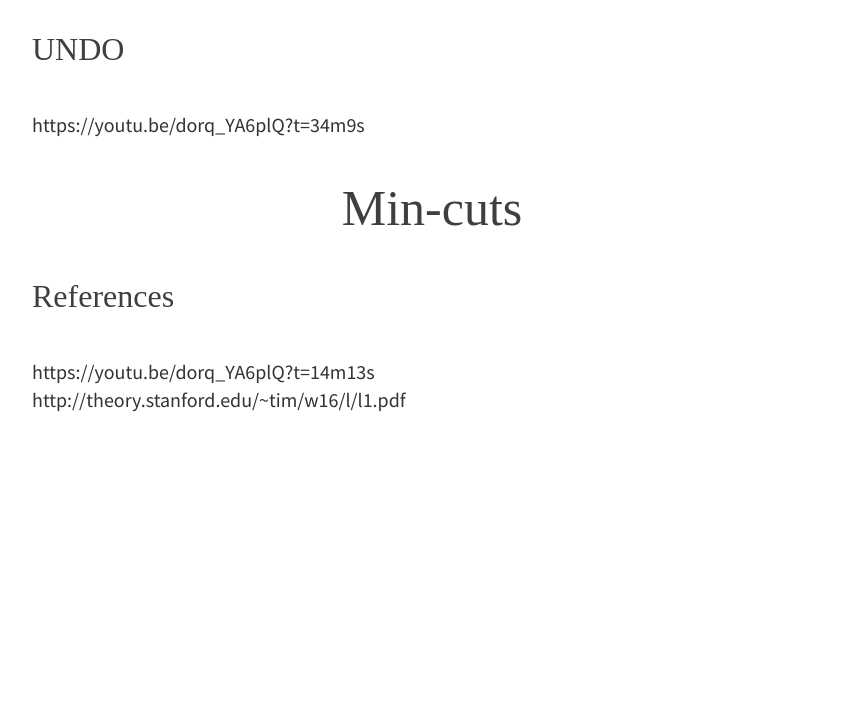
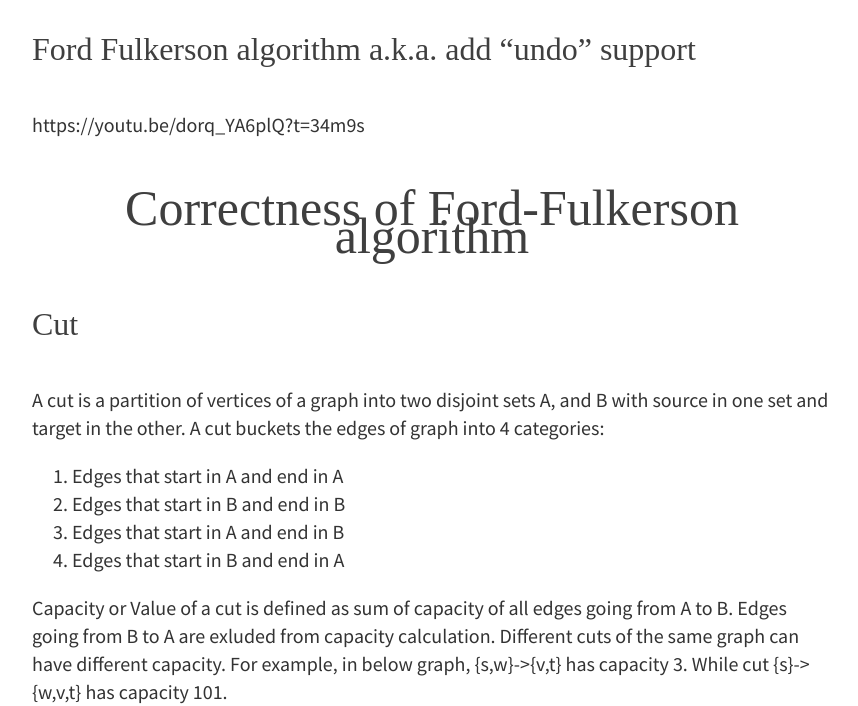
Before and after one commit to rbt91/rbt91.github.io, a Jekyll site: the page built from _posts/2016-10-17-maximum-flow.md, in a window 1280 px wide and 1400 px high, scrolled down 2533 px. Shown: the part 146-852 px from the top of the window, without its empty margins (208-1066 px from the left). Built offline with Jekyll 4.4.1, drawn with Linux system fonts in a browser that asks for light colours; some web fonts are replaced; before the commit the page ends 3163 px from its top, so only the background shows below that; some of the changed text lies outside the part shown; grey boxes are pictures that could not be loaded.

Commit message:
Update 2016-10-17-maximum-flow.md

```diff
--- a/_posts/2016-10-17-maximum-flow.md
+++ b/_posts/2016-10-17-maximum-flow.md
@@ -44,12 +44,37 @@ Where can this greedy algorithm break? If it terminates with a path that's not t
 ![greedy](http://i.imgur.com/v1FaeJf.png)
 
 
-## UNDO
+## Ford Fulkerson algorithm a.k.a. add "undo" support
 
 https://youtu.be/dorq_YA6plQ?t=34m9s
 
-# Min-cuts
+# Correctness of Ford-Fulkerson algorithm
 
+## Cut
+
+A cut is a partition of vertices of a graph into two disjoint sets A, and B with source in one set and target in the other. A cut buckets the edges of graph into 4 categories:
+
+1. Edges that start in A and end in A
+2. Edges that start in B and end in B
+3. Edges that start in A and end in B
+4. Edges that start in B and end in A
+
+Capacity or Value of a cut is defined as sum of capacity of all edges going from A to B. Edges going from B to A are exluded from capacity calculation. Different cuts of the same graph can have different capacity. For example, in below graph, {s,w}->{v,t} has capacity 3. While cut {s}->{w,v,t} has capacity 101.
+
+![cut](http://i.imgur.com/0ydWesA.png)
+
+_A min-cut is a cut with minimum capacity_.
+
+## Max-flow/Min-cut theorem
+
+`Value of maximum flow = Capacity of min-cut`
+
+If f is a flow in G such that the residual network G<sub>f</sub> has no s-t path, then f is a maximum flow.
+Given a maximum flow, minimum cut can be computed in linear time using BFS/DFS.
+
+## Edmonds-Karp algorithm
+
+Above algorithm is not optimal as paths are chosen arbitrarily. Edmonds-Karp algorithm improves this by always choosing shortest path first. Shortest path can be found in linear time using BFS.
 
 ## References
 https://youtu.be/dorq_YA6plQ?t=14m13s
```
